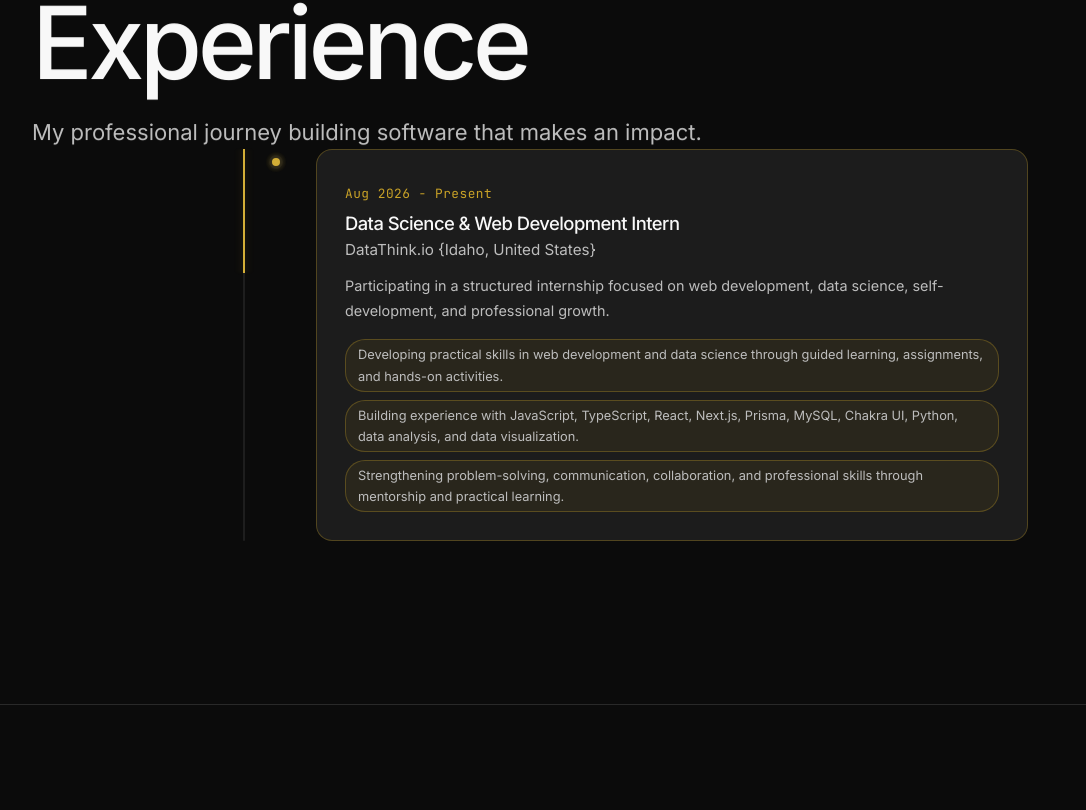
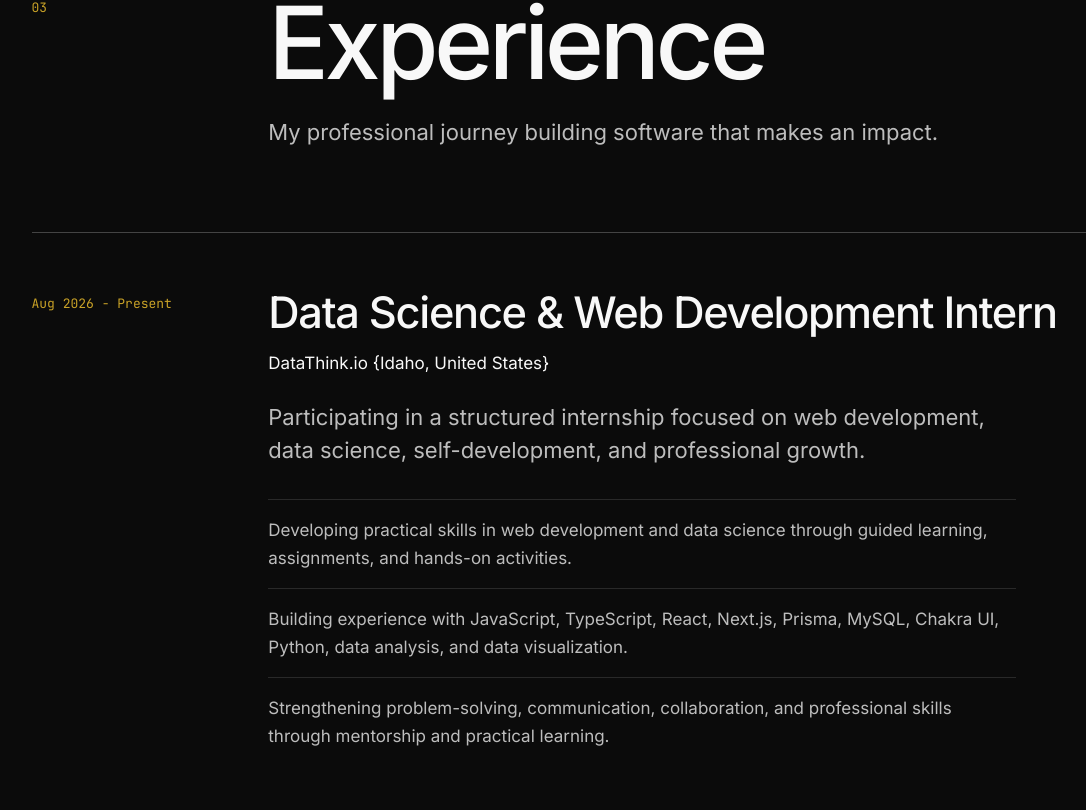
Before and after one commit to sydneyjnr/Sydney-Portfolio, a React (Vite) app: page / in a window 1280 px wide. Shown: the part 3410-4220 px from the top of the page, without its empty margins (12-1098 px from the left). Built offline with nearby package versions, Linux system fonts and the light colour scheme.

Commit message:
style: set experience as a dated index entry

```diff
--- a/src/components/Experience.css
+++ b/src/components/Experience.css
@@ -1,196 +1,49 @@
-.experience {
-  position: relative;
+.job {
+  padding-top: clamp(var(--space-8), 1.5rem + 2.5vw, var(--space-16));
+  border-top: 1px solid var(--rule-strong);
 }
 
-.experience__reveal {
-  will-change: transform, opacity;
+.job__period {
+  font-family: var(--font-mono);
+  font-size: var(--step-label);
+  line-height: 1.5;
+  color: var(--text-secondary);
+  padding-top: 0.4em;
 }
 
-.timeline {
-  display: flex;
-  gap: 0;
-  position: relative;
-  max-width: 800px;
-  margin: 0 auto;
+/* A small mark for a role that's still running. */
+.job__period--current {
+  color: var(--gold-soft);
 }
 
-.timeline__track {
-  position: relative;
-  width: 32px;
-  flex-shrink: 0;
-  display: flex;
-  justify-content: center;
+.job__role {
+  font-size: var(--step-title);
+  line-height: 1.1;
+  margin-bottom: var(--space-3);
 }
 
-.timeline__track-bg {
-  width: 2px;
-  background: rgba(255, 255, 255, 0.08);
-  border-radius: 2px;
-  position: absolute;
-  top: 0;
-  bottom: 0;
+.job__company {
+  color: var(--text-primary);
+  margin-bottom: var(--space-6);
 }
 
-.timeline__track-progress {
-  width: 2px;
-  background: var(--gold-rich);
-  border-radius: 2px;
-  position: absolute;
-  top: 0;
-  bottom: 0;
-  will-change: transform;
-  box-shadow: 0 0 8px rgba(212, 175, 55, 0.25);
+.job__description {
+  font-size: var(--step-lead);
+  line-height: 1.5;
+  color: var(--text-secondary);
+  max-width: 34em;
+  margin-bottom: var(--space-8);
+  text-wrap: pretty;
 }
 
-.timeline__items {
-  flex: 1;
-  display: flex;
-  flex-direction: column;
-  gap: 0;
-  min-width: 0;
+.job__achievements {
+  list-style: none;
+  max-width: 44em;
+  color: var(--text-secondary);
 }
 
-.timeline__item {
-  display: flex;
-  gap: 24px;
-  position: relative;
-  padding-bottom: 40px;
+.job__achievements li {
+  padding-block: var(--space-4);
+  border-top: 1px solid var(--rule);
+  text-wrap: pretty;
 }
-
-.timeline__item:last-child {
-  padding-bottom: 0;
-}
-
-.timeline__item-dot {
-  width: 32px;
-  flex-shrink: 0;
-  display: flex;
-  justify-content: center;
-  padding-top: 6px;
-  position: relative;
-  z-index: 2;
-}
-
-.timeline__dot {
-  width: 14px;
-  height: 14px;
-  border-radius: 50%;
-  background: var(--gold-rich);
-  border: 3px solid var(--bg-secondary);
-  position: relative;
-  display: flex;
-  align-items: center;
-  justify-content: center;
-  will-change: transform, opacity;
-}
-
-.timeline__dot-glow {
-  position: absolute;
-  inset: -6px;
-  border-radius: 50%;
-  background: radial-gradient(circle, rgba(212, 175, 55, 0.35) 0%, transparent 70%);
-  animation: pulseGlow 2s ease-in-out infinite;
-}
-
-@keyframes pulseGlow {
-  0%, 100% { opacity: 0.6; transform: scale(1); }
-  50% { opacity: 1; transform: scale(1.15); }
-}
-
-.timeline__card {
-  flex: 1;
-  background: var(--bg-card);
-  border: 1px solid var(--border-gold);
-  border-radius: 16px;
-  padding: 28px;
-  transition: transform 0.3s ease, box-shadow 0.3s ease, border-color 0.3s ease;
-  will-change: transform, opacity;
-}
-
-.timeline__card:hover {
-  transform: translateY(-3px);
-  box-shadow: 0 8px 32px rgba(212, 175, 55, 0.1);
-  border-color: var(--gold-soft);
-}
-
-.timeline__card-meta {
-  margin-bottom: 8px;
-}
-
-.timeline__card-period {
-  font-family: var(--font-mono);
-  font-size: 0.8rem;
-  color: var(--gold-soft);
-  letter-spacing: 0.5px;
-}
-
-.timeline__card-role {
-  font-size: 1.15rem;
-  color: var(--text-primary);
-  margin-bottom: 4px;
-}
-
-.timeline__card-company {
-  font-size: 0.95rem;
-  color: var(--text-secondary);
-  margin-bottom: 12px;
-}
-
-.timeline__card-description {
-  font-size: 0.9rem;
-  color: var(--text-secondary);
-  line-height: 1.7;
-  margin-bottom: 16px;
-}
-
-.timeline__card-achievements {
-  list-style: none;
-  display: flex;
-  flex-wrap: wrap;
-  gap: 8px;
-}
-
-.timeline__card-achievement {
-  font-size: 0.8rem;
-  padding: 4px 12px;
-  border-radius: 20px;
-  background: rgba(201, 162, 39, 0.08);
-  color: var(--text-secondary);
-  border: 1px solid var(--border-gold);
-}
-
-@media (max-width: 768px) {
-  .timeline__track {
-    width: 24px;
-  }
-
-  .timeline__item {
-    gap: 16px;
-    padding-bottom: 32px;
-  }
-
-  .timeline__item-dot {
-    width: 24px;
-  }
-
-  .timeline__dot {
-    width: 12px;
-    height: 12px;
-    border-width: 2px;
-  }
-
-  .timeline__card {
-    padding: 20px;
-  }
-}
-
-@media (prefers-reduced-motion: reduce) {
-  .timeline__track-progress {
-    display: none;
-  }
-
-  .timeline__dot-glow {
-    animation: none;
-    display: none;
-  }
-}
--- a/src/components/Experience.jsx
+++ b/src/components/Experience.jsx
@@ -1,6 +1,3 @@
-import { useRef } from "react";
-import { motion, useScroll, useTransform, useInView } from "framer-motion";
-
 const EXPERIENCE = [
 {
   role: 'Data Science & Web Development Intern',
@@ -15,103 +12,37 @@ const EXPERIENCE = [
 },
 ];
 
-const prefersReduced = window.matchMedia(
-  "(prefers-reduced-motion: reduce)",
-).matches;
-
-function TimelineDot({ active }) {
+export default function Experience() {
   return (
-    <motion.div
-      className="timeline__dot"
-      animate={active ? { scale: 1, opacity: 1 } : { scale: 0.3, opacity: 0.4 }}
-      transition={{ type: "spring", stiffness: 260, damping: 24, mass: 0.6 }}
-    >
-      {active && !prefersReduced && <span className="timeline__dot-glow" />}
-    </motion.div>
-  );
-}
-
-function TimelineCard({ item }) {
-  const ref = useRef(null);
-  const inView = useInView(ref, {
-    once: true,
-    margin: "-30% 0px -30% 0px",
-  });
-
-  return (
-    <div className="timeline__item" ref={ref}>
-      <div className="timeline__item-dot">
-        <TimelineDot active={inView} />
-      </div>
-      <motion.div
-        className="timeline__card"
-        initial={prefersReduced ? false : { opacity: 0, x: -24, y: 12 }}
-        animate={
-          inView || prefersReduced
-            ? { opacity: 1, x: 0, y: 0 }
-            : { opacity: 0, x: -24, y: 12 }
-        }
-        transition={{ duration: 0.55, ease: [0.25, 0.1, 0.25, 1] }}
-      >
-        <div className="timeline__card-meta">
-          <span className="timeline__card-period">{item.period}</span>
-        </div>
-        <h3 className="timeline__card-role">{item.role}</h3>
-        <p className="timeline__card-company">{item.company}</p>
-        <p className="timeline__card-description">{item.description}</p>
-        <ul className="timeline__card-achievements">
-          {item.achievements.map((a) => (
-            <li key={a} className="timeline__card-achievement">
-              {a}
-            </li>
-          ))}
-        </ul>
-      </motion.div>
-    </div>
-  );
-}
-
-export default function Experience() {
-  const sectionRef = useRef(null);
-
-  const { scrollYProgress } = useScroll({
-    target: prefersReduced ? undefined : sectionRef,
-    offset: prefersReduced ? undefined : ["start end", "end start"],
-  });
-
-  const lineScale = useTransform(scrollYProgress, [0, 1], [0, 1]);
-
-  return (
-    <section id="experience" className="section experience" ref={sectionRef}>
-      <motion.div
-        className="experience__reveal"
-        initial={prefersReduced ? false : { opacity: 0, y: 30 }}
-        whileInView={prefersReduced ? undefined : { opacity: 1, y: 0 }}
-        viewport={{ once: true, margin: "-100px" }}
-        transition={{ duration: 0.6, ease: [0.25, 0.1, 0.25, 1] }}
-      >
+    <section id="experience" className="section experience">
+      <div className="section-head index-row" data-reveal>
+        <span className="section-index" aria-hidden="true">03</span>
+        <div>
           <h2 className="section-title">Experience</h2>
           <p className="section-subtitle">
             My professional journey building software that makes an impact.
           </p>
-      </motion.div>
-
-      <div className="timeline">
-        <div className="timeline__track" aria-hidden="true">
-          <div className="timeline__track-bg" />
-          {!prefersReduced && (
-            <motion.div
-              className="timeline__track-progress"
-              style={{ scaleY: lineScale, transformOrigin: "top" }}
-            />
-          )}
+        </div>
       </div>
 
-        <div className="timeline__items">
+      <div className="experience__list">
         {EXPERIENCE.map((item) => (
-            <TimelineCard key={item.role + item.company} item={item} />
+          <article key={item.role + item.company} className="job index-row" data-reveal>
+            <p className={`job__period${item.period.endsWith('Present') ? ' job__period--current' : ''}`}>
+              {item.period}
+            </p>
+            <div className="index-content">
+              <h3 className="job__role">{item.role}</h3>
+              <p className="job__company">{item.company}</p>
+              <p className="job__description">{item.description}</p>
+              <ul className="job__achievements">
+                {item.achievements.map((a) => (
+                  <li key={a}>{a}</li>
                 ))}
+              </ul>
             </div>
+          </article>
+        ))}
       </div>
     </section>
   );
```
Lines whose indentation alone changed are shown as unchanged.
